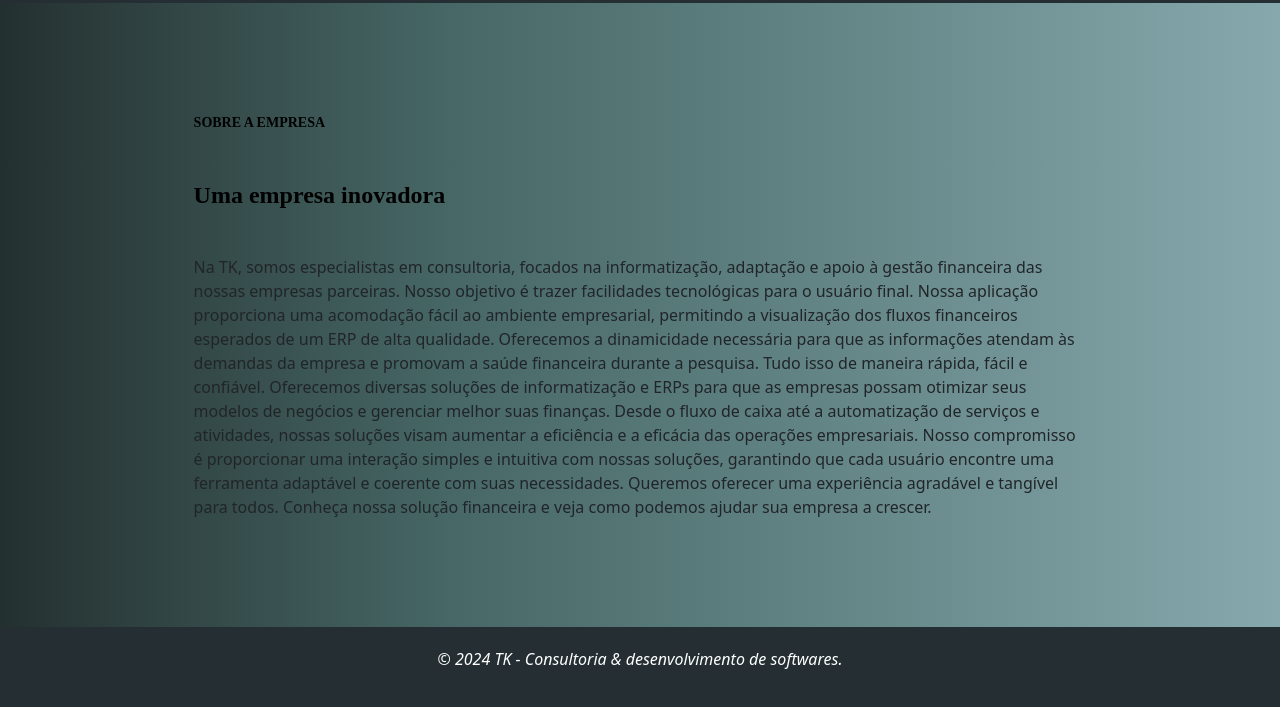
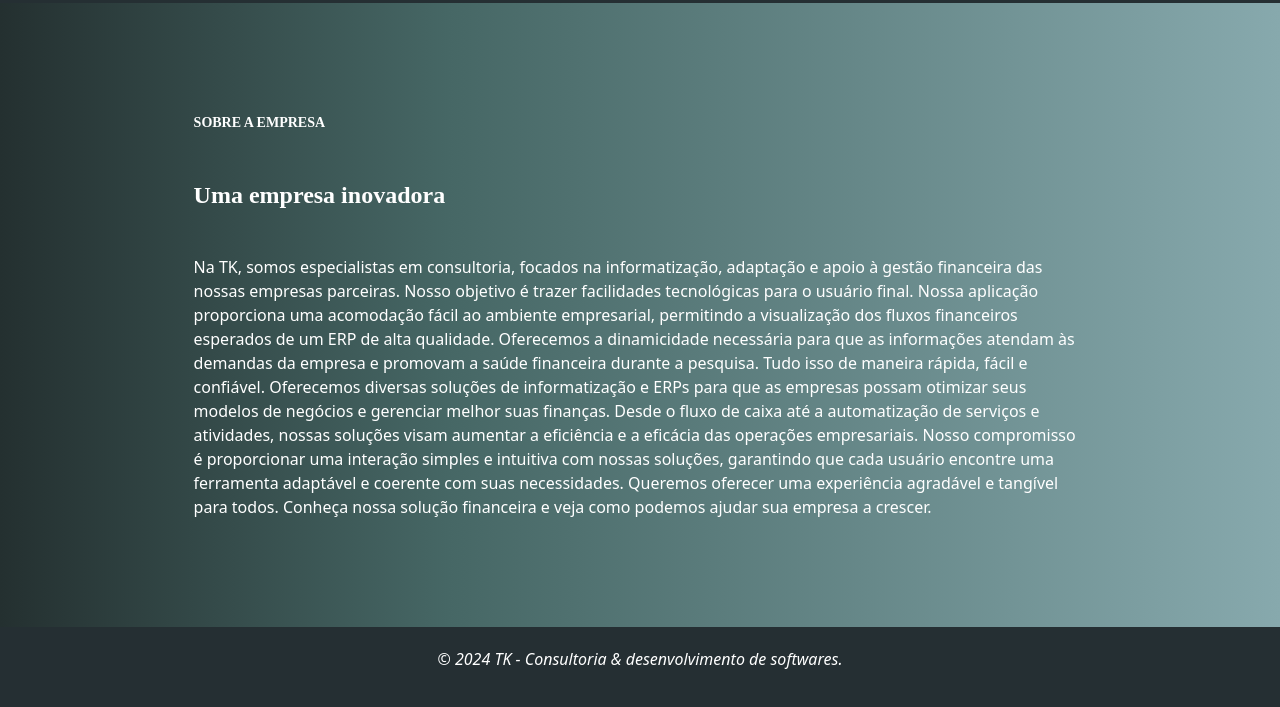
Before and after one commit to EduardoCamargoFiori/AEP_TRABALHO, a plain HTML site: page sobreEmpresa.html in a window 1280 px wide. Shown: the part 93-800 px from the top of the page. Drawn offline with nearby package versions, Linux system fonts and the light colour scheme.

Commit message:
cor mudada no sobreEmpresa

```diff
--- a/css/style.css
+++ b/css/style.css
@@ -94,7 +94,7 @@ h1 {
 .title {
     font-family: Basis-bold;
     line-height: 1.5rem;
-    color: #000;
+    color: #fff;
     text-align: inherit;
     font-weight: bold;
     display: block;
@@ -107,6 +107,7 @@ h1 {
 
 .texto {
     margin-bottom: 2rem;
+    color: #fff;
 }
 
 
```
